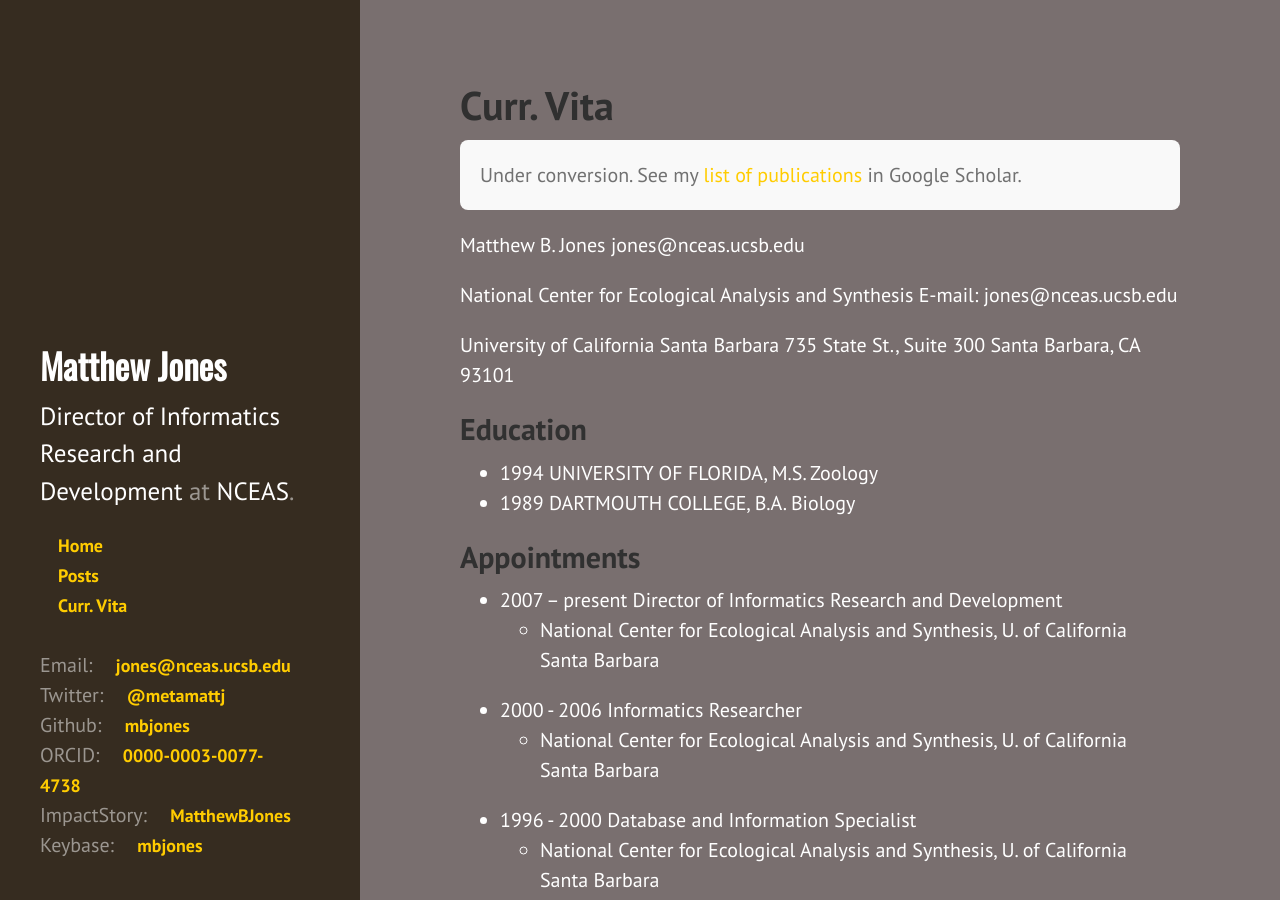
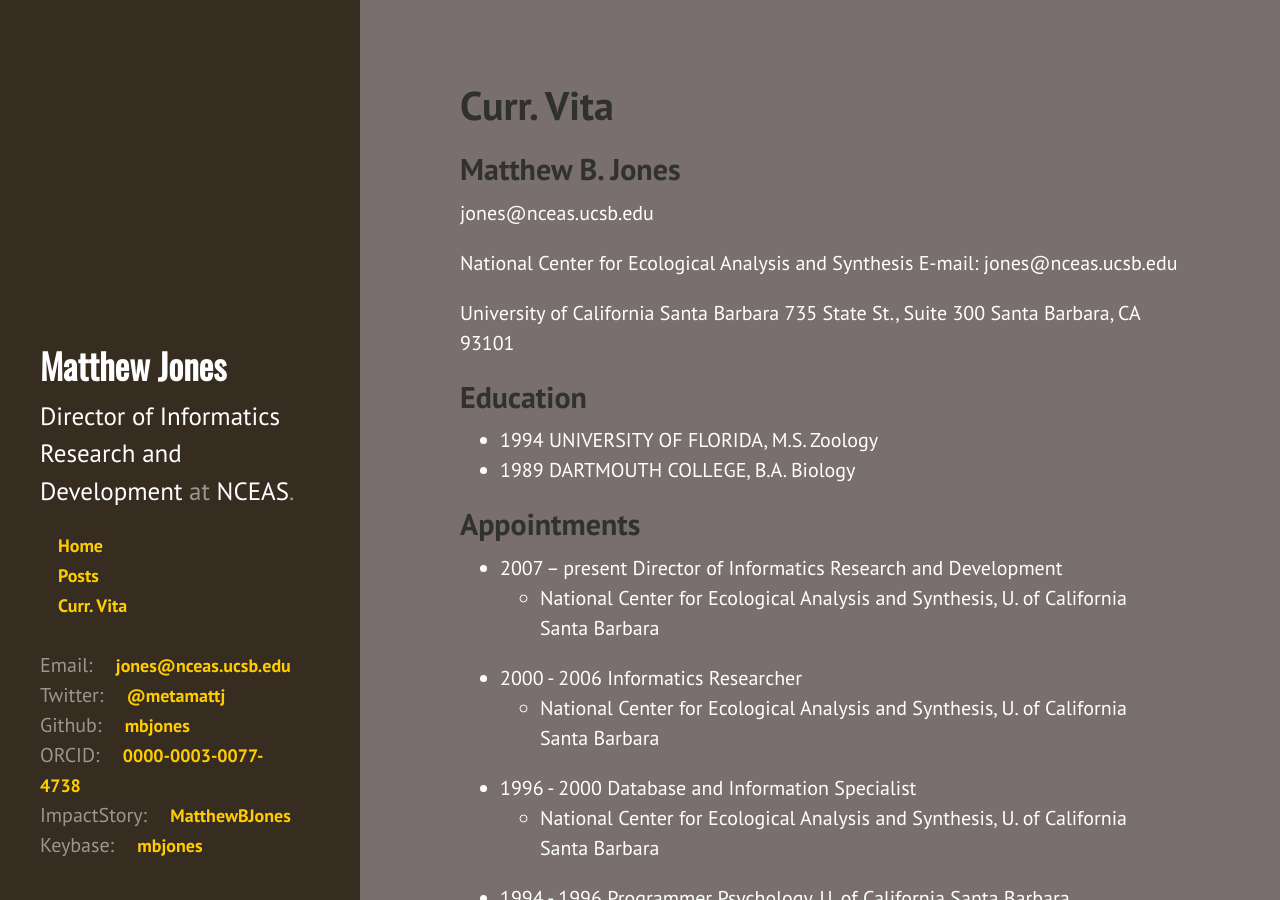
Before and after one commit to mbjones/mbjones.github.io, a Jekyll site: the page built from vita.md, in a window 1280 px wide and 900 px high. Built offline with Jekyll 4.4.1, drawn with Linux system fonts in a browser that asks for light colours; Markdown is read by kramdown in place of the engine named in the settings.

Commit message:
Removed pubs warning message.

```diff
--- a/vita.md
+++ b/vita.md
@@ -3,11 +3,7 @@
 title: Curr. Vita
 ---
 
-<p class="message">
-  Under conversion.  See my <a href="http://scholar.google.com/citations?user=W0SpAvYAAAAJ">list of publications</a> in Google Scholar.
-</p>
-
-Matthew B. Jones
+## Matthew B. Jones
 jones@nceas.ucsb.edu
 
 National Center for Ecological Analysis and Synthesis
```
